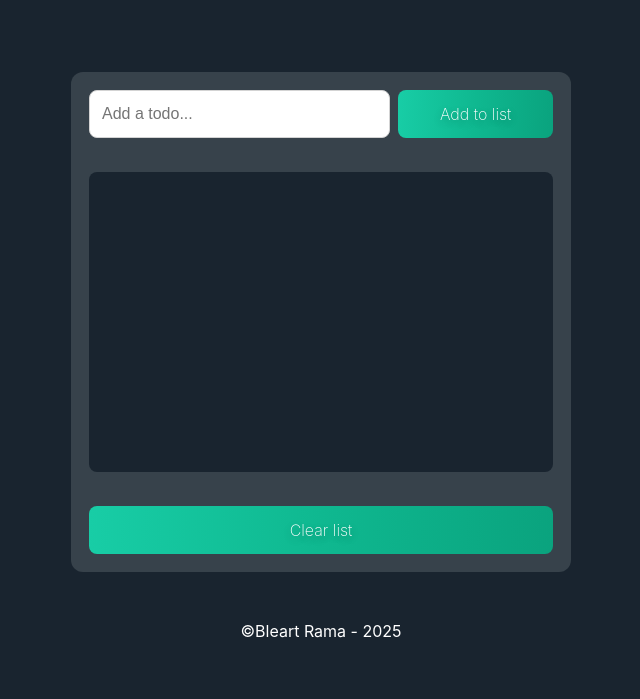
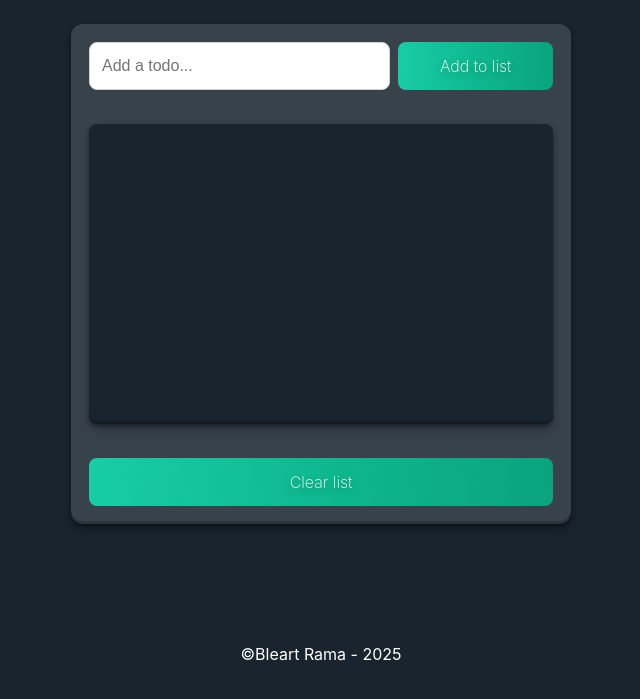
Before and after one commit to BleartRama/Todo-App, a plain HTML site: page index.html in a window 1280 px wide. Shown: the part 87-786 px from the top of the page, without its empty margins (319-959 px from the left). Drawn offline with Linux system fonts and the light colour scheme.

Commit message:
Added box shadows

```diff
--- a/style.css
+++ b/style.css
@@ -35,6 +35,7 @@ body {
     border-radius: 0.75rem;
     width: 500px;
     height: 500px;
+    box-shadow: rgba(0, 0, 0, 0.4) 0px 2px 4px, rgba(0, 0, 0, 0.3) 0px 7px 13px -3px, rgba(0, 0, 0, 0.2) 0px -3px 0px inset;
 }
 
 .formStyle {
@@ -67,11 +68,13 @@ body {
     height: 300px;
     border-radius: 0.5rem;
     background-color: rgb(25, 36, 47);
+    box-shadow: rgba(0, 0, 0, 0.4) 0px 2px 4px, rgba(0, 0, 0, 0.3) 0px 7px 13px -3px, rgba(0, 0, 0, 0.2) 0px -3px 0px inset;
 }
 
 
 footer {
     color: white;
+    padding: 120px;
 }
 
 .delete-button {
```
